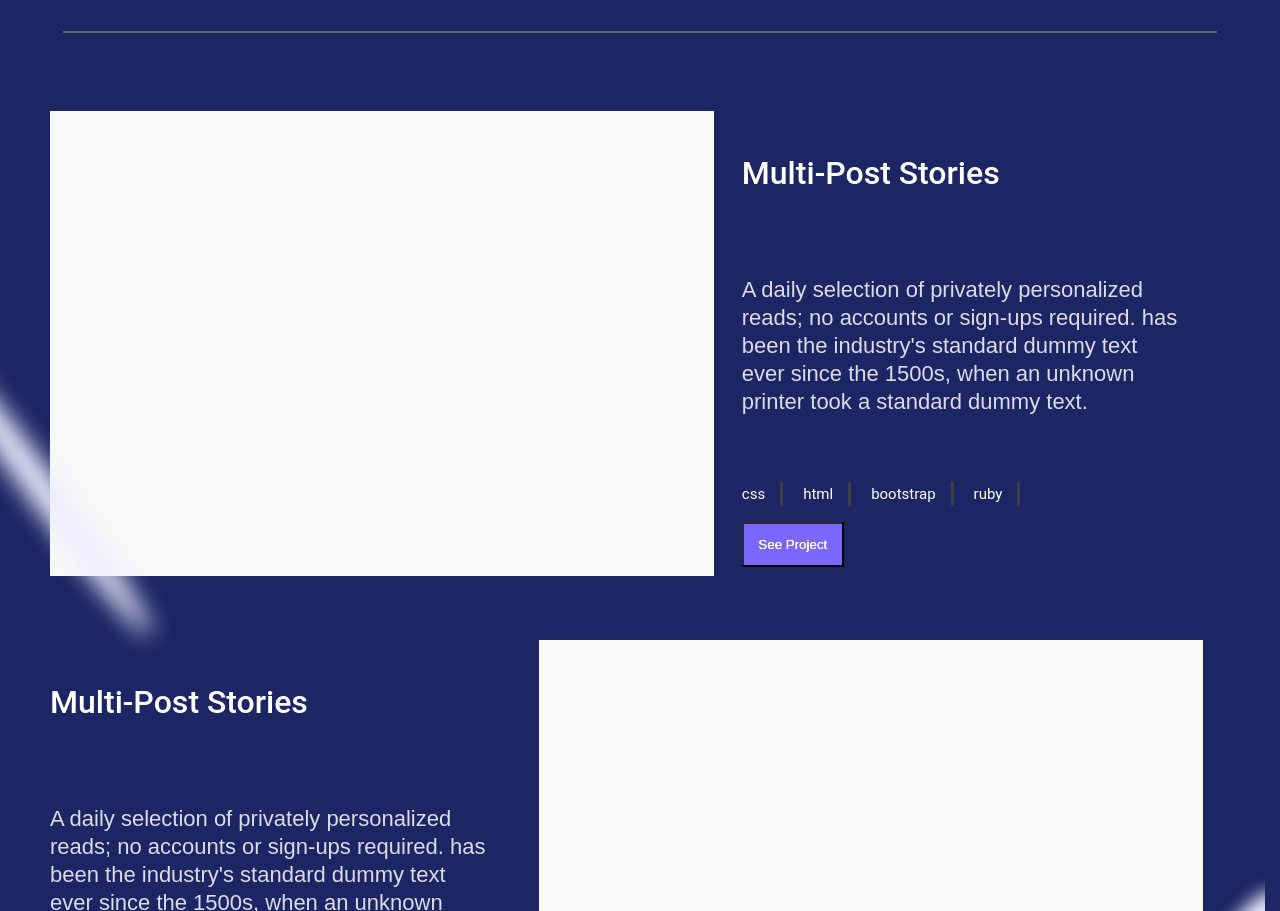
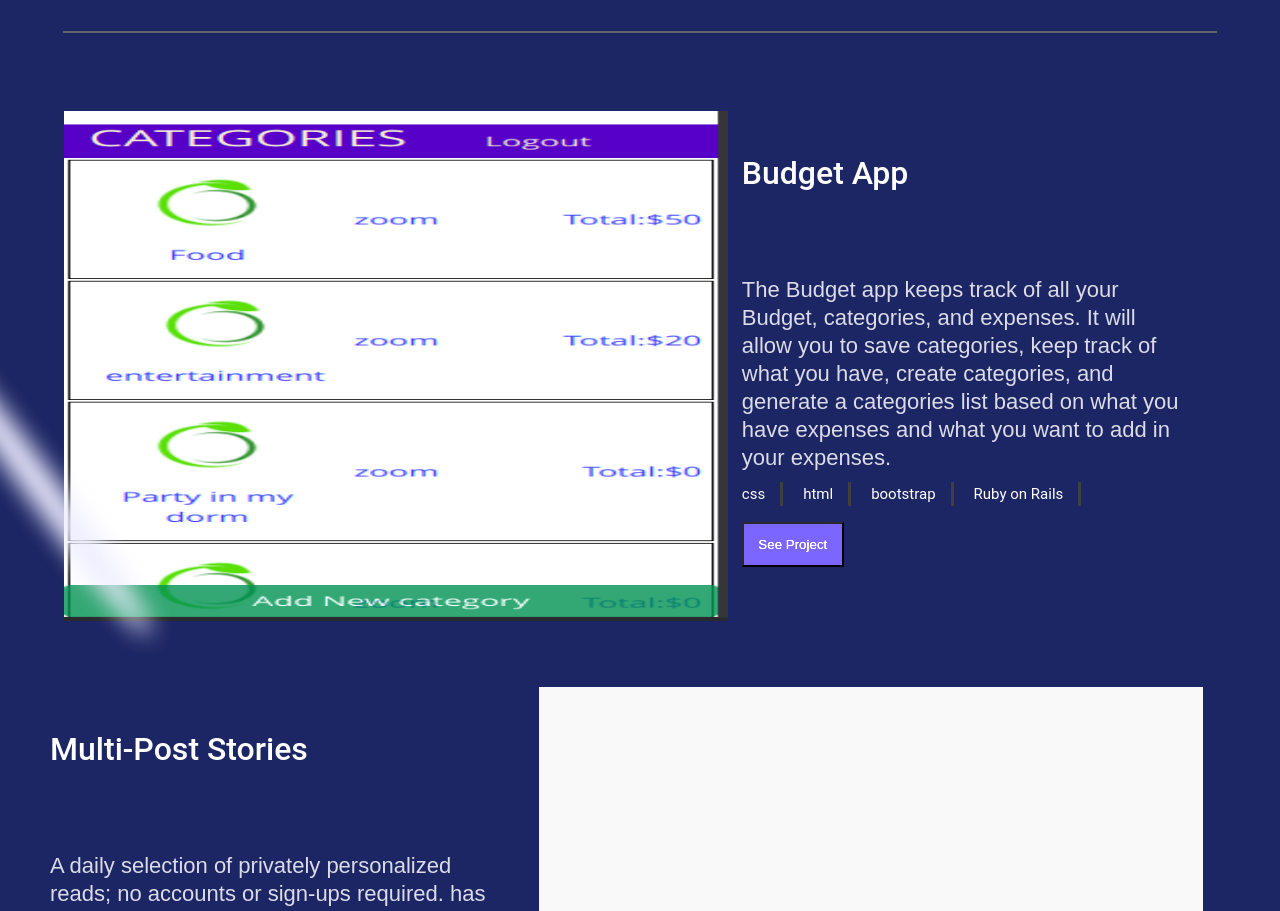
Before and after one commit to aakbarkhan/portfolio2, a website: page index.html in a window 1280 px wide. Shown: the part 863-1774 px from the top of the page. Drawn offline with Linux system fonts and the light colour scheme.

Commit message:
update the first part of the portfolio

```diff
--- a/index.html
+++ b/index.html
@@ -183,19 +183,19 @@
             <div class="card">
                 <div class="card-one">
                     <img class="stick-first" src="./assets/stick.png" alt=" ">
-                    <img class="card-image" src="./assets/ImgPlaceholder.png" alt="works" />
+                    <div class="new-card-img">
+                        <img class="card-image" src="./assets/budgetapp.png" alt="works" />
+                    </div>
                     <div class="stories">
-                        <h2 class="post-heading">Multi-Post Stories</h2>
+                        <h2 class="post-heading">Budget App</h2>
                         <p class="post-1 post">
-                            A daily selection of privately personalized reads; no accounts or
-                            sign-ups required. has been the industry's standard dummy text ever
-                            since the 1500s, when an unknown printer took a standard dummy text.
+                            The Budget app keeps track of all your Budget, categories, and expenses. It will allow you to save categories, keep track of what you have, create categories, and generate a categories list based on what you have expenses and what you want to add in your expenses.
                         </p>
                         <ul class="languages">
                             <li class="lang">css</li>
                             <li>html</li>
                             <li>bootstrap</li>
-                            <li>ruby</li>
+                            <li>Ruby on Rails</li>
                         </ul>
                         <button class="btn" type="button">See Project</button>
                     </div>
--- a/script.js
+++ b/script.js
@@ -26,9 +26,9 @@ menuItems.forEach(
 
 const data = [
   {
-    title: 'Multi-Post stories',
-    image: 'assets/SnapshootPortfolio.png',
-    text: 'Lorem ipsum dolor sit amet, consectetur adipiscing elit,sed do eiusmod tempor incididunt ut labore et dolore magna aliqua. Sem et tortor consequat id porta nibh. Velit aliquet sagittis id consectetur. Urna id volutpat lacus laoreet.Fames ac turpis egestas integer eget aliquet nibh praesent tristique.',
+    title: 'Budget App',
+    image: 'assets/budgetapp.png',
+    text: 'The Budget app keeps track of all your Budget, categories, and expenses. It will allow you to save categories, keep track of what you have, create categories, and generate a categories list based on what you have expenses and what you want to add in your expenses. Also, Budget tracking will allow us to know how much we can plan for the month or year and knows exactly the expences.',
 
     languages: ['html', 'css', 'javaScript', 'github', 'Ruby on rails', 'Bootstrap'],
     live: 'See Live',
--- a/style.css
+++ b/style.css
@@ -548,6 +548,10 @@ h2 {
     transition: width 2s, height 3s;
   }
 
+  .new-card-img {
+    height: 526px;
+  }
+
   .card-image:hover {
     width: 97%;
     height: 88%;
```
Also changed, not shown: assets/budgetapp.png (added).
